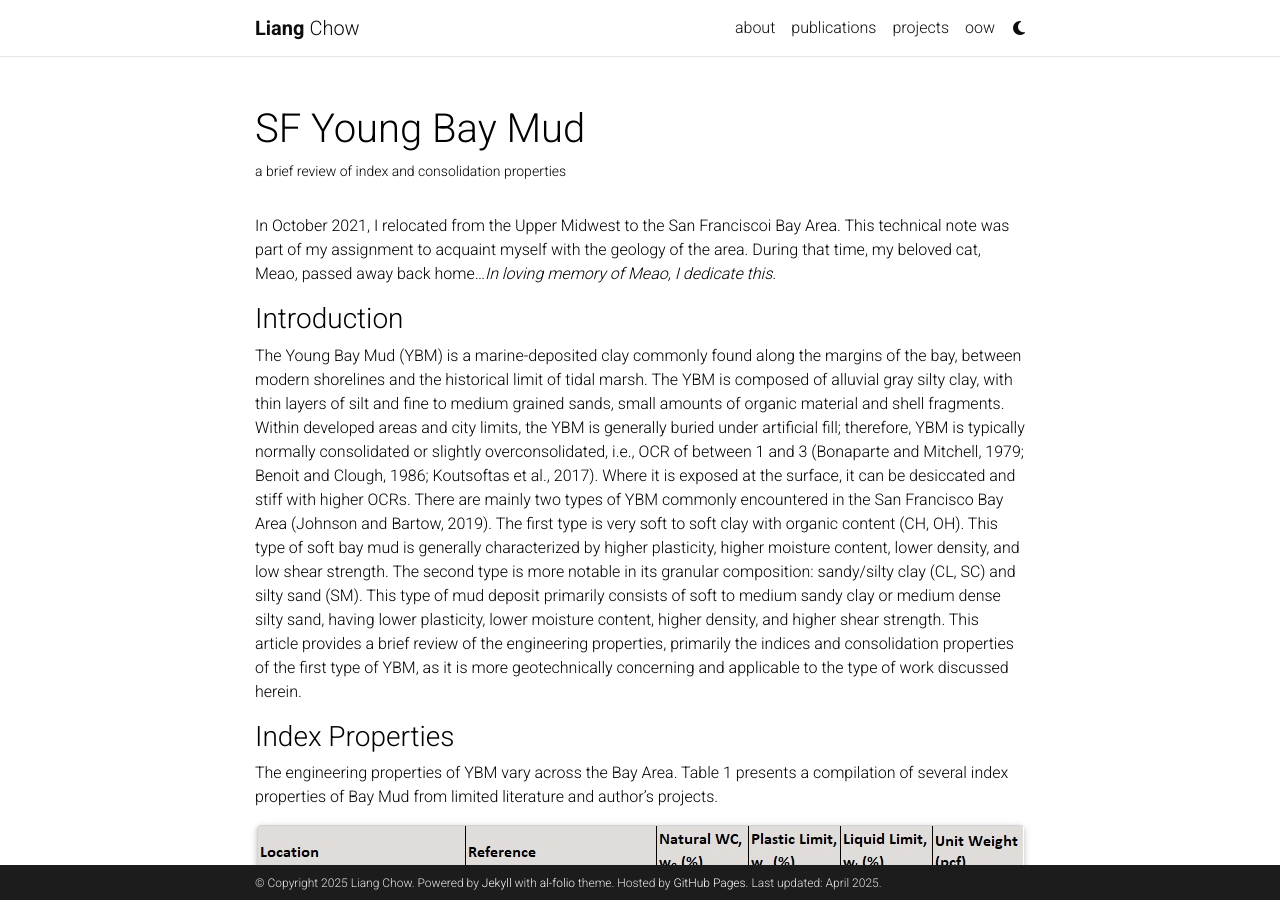
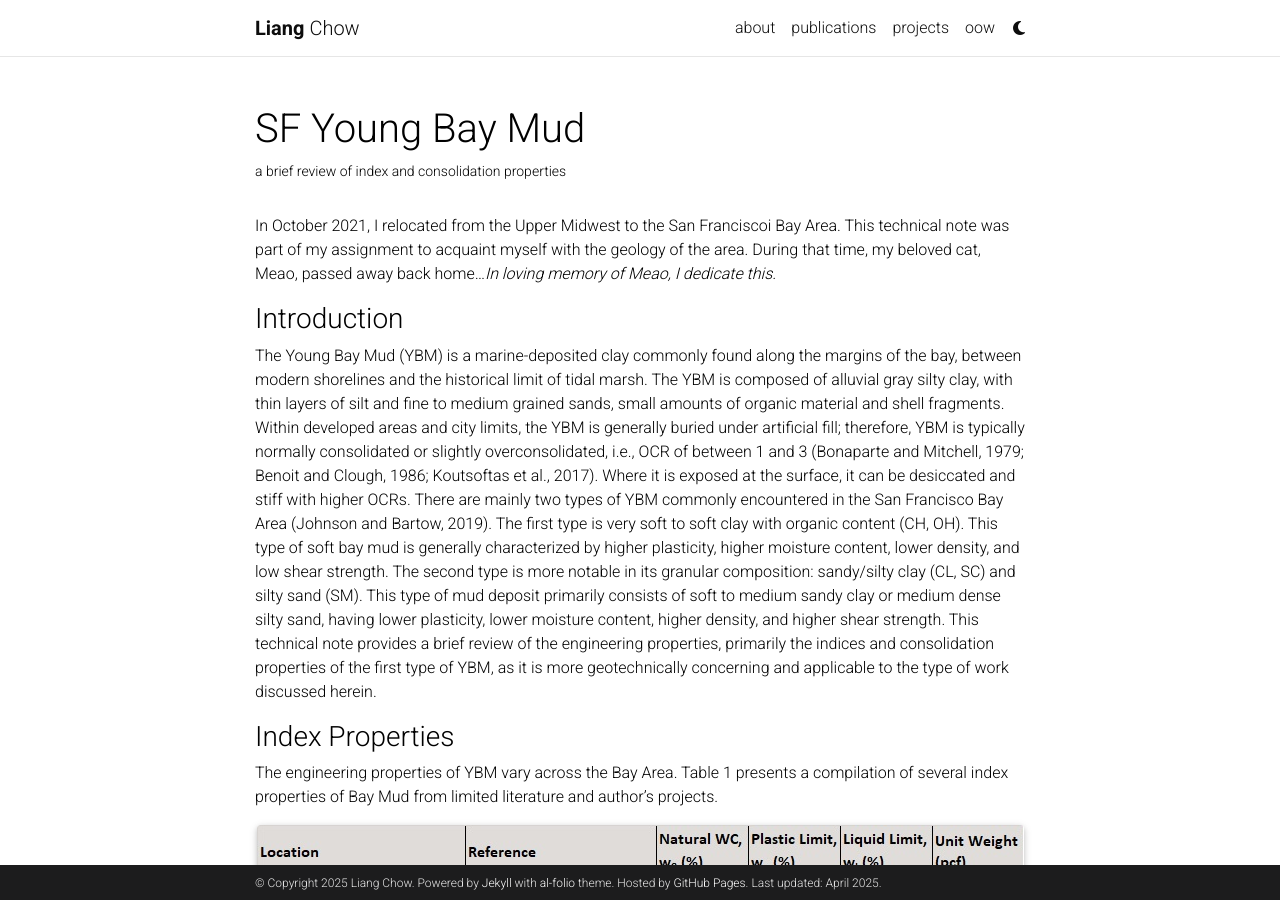
Before and after one commit to liangchow/liangchow.github.io, a Jekyll site: the page built from _projects/3_project.md, in a window 1280 px wide and 900 px high. Built offline with Jekyll 4.4.1, drawn with Linux system fonts in a browser that asks for light colours; comment, search, counter and statistics services are not loaded; a style sheet for code colours, icons or effects is not loaded.

Commit message:
Update 3_project.md
Correct minor grammar mistake

```diff
--- a/_projects/3_project.md
+++ b/_projects/3_project.md
@@ -19,7 +19,7 @@ therefore, YBM is typically normally consolidated or slightly overconsolidated,
 Where it is exposed at the surface, it can be desiccated and stiff with higher OCRs. There are mainly two types of YBM commonly encountered in the San Francisco Bay Area (Johnson and Bartow, 2019).
 The first type is very soft to soft clay with organic content (CH, OH). This type of soft bay mud is generally characterized by higher plasticity, higher moisture content, lower density, and low shear strength.
 The second type is more notable in its granular composition: sandy/silty clay (CL, SC) and silty sand (SM). This type of mud deposit primarily consists of soft to medium sandy clay or medium dense silty sand, having lower plasticity, lower moisture content, higher density, and higher shear strength.
-This article provides a brief review of the engineering properties, primarily the indices and consolidation properties of the first type of YBM, as it is more geotechnically concerning and applicable to the type of work discussed herein.
+This technical note provides a brief review of the engineering properties, primarily the indices and consolidation properties of the first type of YBM, as it is more geotechnically concerning and applicable to the type of work discussed herein.
 
 ### Index Properties
 
```
